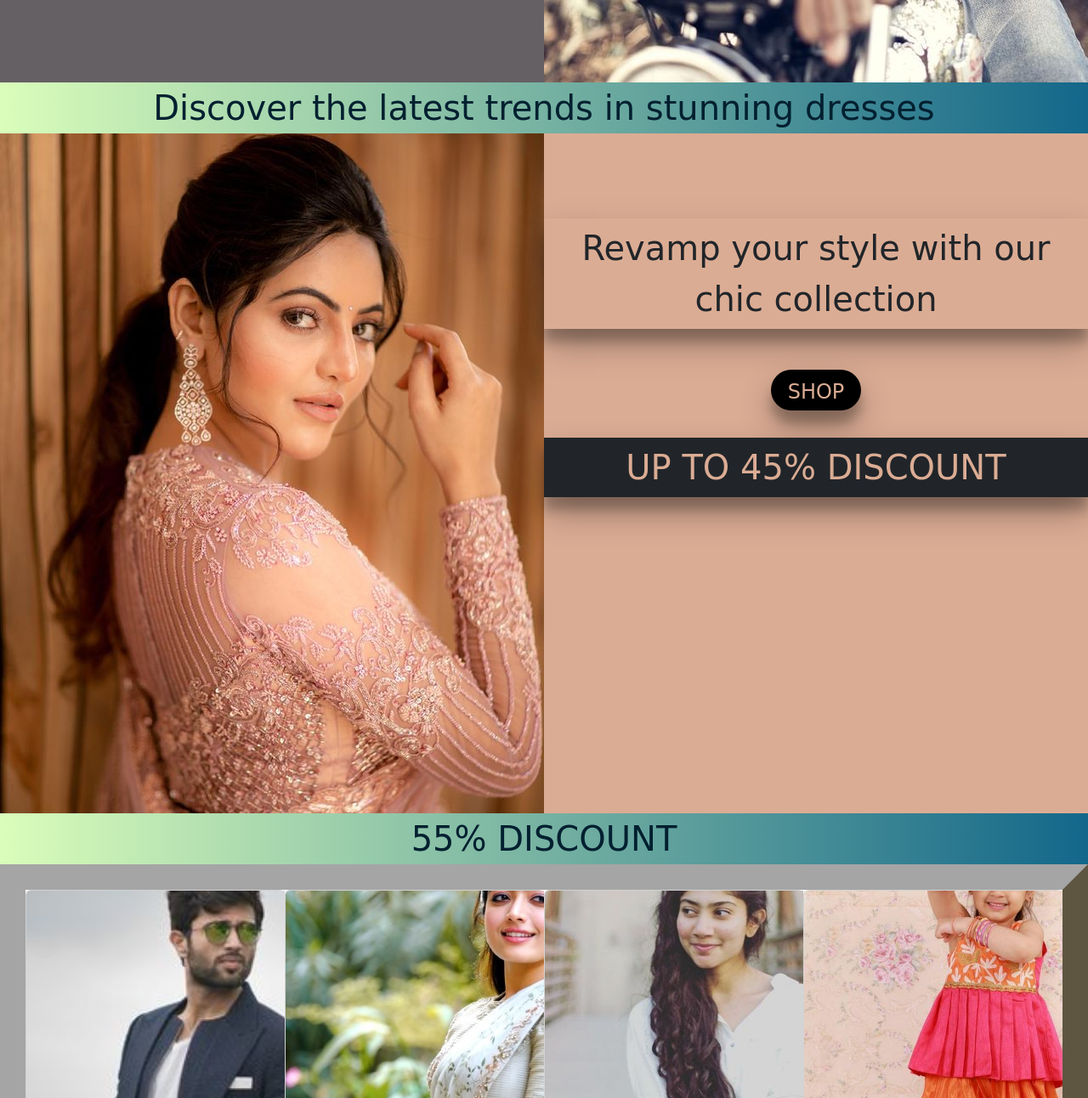
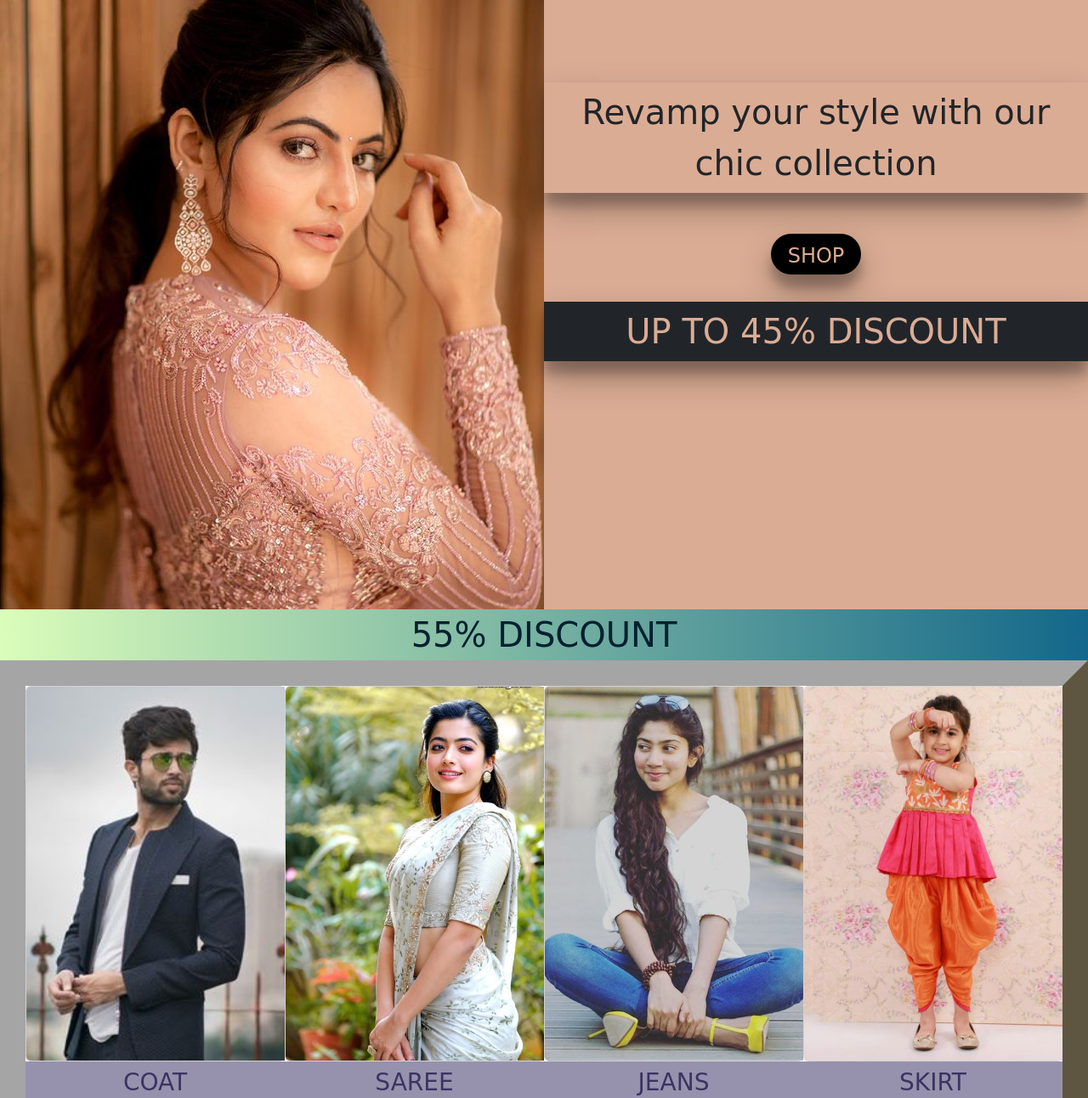
Before and after one commit to kumaragurumkce/kumswithshopy, a plain HTML site: page index.html in a window 1280 px wide. Shown: the part 1508-2800 px from the top of the page at 85% size. Drawn offline with nearby package versions, Linux system fonts and the light colour scheme; a web font is replaced by a local one.

Commit message:
Add files via upload
mm

```diff
--- a/index.html
+++ b/index.html
@@ -2,6 +2,7 @@
 <html>
 
 <head>
+<!-- <meta name="viewport" content="width=device-width,initial-scale=1.0"> -->
   <link href="https://cdn.jsdelivr.net/npm/bootstrap@5.2.3/dist/css/bootstrap.min.css" rel="stylesheet"
     integrity="sha384-rbsA2VBKQhggwzxH7pPCaAqO46MgnOM80zW1RWuH61DGLwZJEdK2Kadq2F9CUG65" crossorigin="anonymous">
   <script src="https://cdn.jsdelivr.net/npm/@popperjs/core@2.11.6/dist/umd/popper.min.js"
@@ -79,7 +80,7 @@
     <section id="main1">
       <div class="container-fluid">
         <div class="row gy-3">
-          <div class="col-xl-6 col-lg-6 col-md-6 col-12  p-0" style="background-color:#656064;height: 100vh">
+          <div class="col-xl-6 col-lg-6 col-md-6 col-12  p-0" style="background-color:#656064;height:40rem">
             <div class="text-center fs-1">Elevate your style with our curated men's fashion
               collection</div>
             <div class="text-center col-lg-2 mx-auto  col-md-3 fs-4 rounded-pill p-1 pt-2"
@@ -87,25 +88,25 @@
             <div class="offer1 text-center fs-1" style=" margin-top: 2rem; background-color:#212529; color:#656064;">UP
               TO 40% DISCOUNT</div>
           </div>
-          <div class="col-xl-6 col-lg-6 col-md-6 col-12  p-0"><img style="height:100vh; width: 100%;object-fit: cover;"
+          <div class="col-xl-6 col-lg-6 col-md-6 col-12  p-0"><img style="height:40rem; width: 100%;object-fit: cover;"
             src="assets/home1.jpg"
             alt="">
         </div>
         </div>
       </div>
     </section>
-    <div class=" capt container-fluid col-lg-0 h-25 col-12">
+    <div class=" capt container-fluid col-md-12 col-lg-0 h-25 col-12">
       <div class="text-center">Discover the latest
         trends in stunning dresses</div>
     </div>
     <section id="main1">
       <div class="container-fluid">
         <div class="row">
-          <div class="col-xl-6 col-lg-6 col-md-6 col-12  p-0"><img style="width: 100%;height:100vh;object-fit: cover;"
+          <div class="col-xl-6 col-lg-6 col-md-6 col-12  p-0"><img style="width: 100%;height:45rem;object-fit: cover;"
               src="assets/home2.jpg"
               alt="">
           </div>
-          <div class="col-xl-6 col-lg-6 col-md-6 col-12  p-0" style="background-color:#DBAC94; height: 100vh;">
+          <div class="col-xl-6 col-lg-6 col-md-6 col-12  p-0" style="background-color:#DBAC94; height:45rem;">
             <div class="text-center fs-1">Revamp your style with our chic collection</div>
             <div class="text-center col-lg-2 mx-auto  col-md-3 fs-4 rounded-pill p-1 pt-2"
               style="margin-top: 3rem; color:#DBAC94;background-color: black;">SHOP</div>
@@ -186,14 +187,14 @@
     <section id="main1">
       <div class="container-fluid">
         <div class="row">
-          <div class="col-xl-6 col-lg-6 col-md-6 col-12  p-0" style="background-color:#C2DB96; height: 100vh;">
+          <div class="col-xl-6 col-lg-6 col-md-6 col-12  p-0" style="background-color:#C2DB96; height:40rem;">
             <div class="text-center fs-1">Find the perfect gift for any occasion</div>
             <div class="text-center col-lg-2 mx-auto  col-md-3 fs-4 rounded-pill p-1 pt-2"
               style="margin-top: 3rem; color:#C2DB96;background-color: black;">SHOP</div>
             <div class="offer1 text-center fs-1" style=" margin-top: 2rem; background-color:#212529; color:#C2DB96;">UP
               TO 40% DISCOUNT</div>
           </div>
-          <div class="col-xl-6 col-lg-6 col-md-6 col-12  p-0"><img style="width: 100%;height:100vh;object-fit: cover;"
+          <div class="col-xl-6 col-lg-6 col-md-6 col-12  p-0"><img style="width: 100%;height:40rem;object-fit: cover;"
               src="assets/home5.jpg">
           </div>
         </div>
@@ -210,12 +211,12 @@
       <div class="col-xl-6 col-lg-6 col-md-6 col-12 " >
       <img
           class="img-fluid"
-          style="max-width:60%;height:90vh;margin: 0.5rem;margin-left: 6rem; object-fit: contain;"
+          style="max-width:60%;height:40rem;margin: 0.5rem;margin-left: 6rem; object-fit: contain;"
           src="assets/service  (1).jpg"
           alt="">
           </div>
 
-      <div class="col-xl-6 col-lg-6 col-md-6 col-12  p-0"  style="background-color:#f6f7f4; height: 100vh;">
+      <div class="col-xl-6 col-lg-6 col-md-6 col-12  p-0"  style="background-color:#f6f7f4; height:40rem;">
         <div class="text-center fs-1" id="sertext">Service</div>
         <ul class="text-center p-4" id="ull" style="list-style: none;">
           <li>Extensive Product Range</li>
--- a/rockboot.css
+++ b/rockboot.css
@@ -189,20 +189,19 @@ transform: scale(1.02);
    }
 }
 */
-
+/*
 @media only screen and (max-width: 768px) {
    #navs::before {
       content: "phone";
-    }
+    }*/
    /* For mobile phones: */
-   #product111 img{
+  /* #product111 img{
       height:470px;
      border:0;
       object-fit:cover;
    width:30.4rem;
    }
- }
-
+ }*/
 @media (min-width: 576px) {
    #navs::before {
      content: "SM";
@@ -215,16 +214,16 @@ transform: scale(1.02);
    }
  }
 
-
  @media (min-width: 768px) {
    #navs::before {
      content: "MD";
    }
+
    #product111 img{
-      height:435px;
+      height:1060px;
      border:0;
       object-fit:cover;
-  width: 28.5rem;
+  width: 28.7rem;
    }
 
  }
@@ -233,11 +232,23 @@ transform: scale(1.02);
    #navs::before {
      content: "LG";
    }
+   #product111 img{
+      height:440px;
+     border:0;
+      object-fit:cover;
+   width:17.5rem;
+   }
  }
 
  @media (min-width: 1200px) {
    #navs::before {
      content: "XL";
+   }
+   #product111 img{
+      height:440px;
+     border:0;
+      object-fit:cover;
+   width:20.2rem;
    }
  }
 
```
